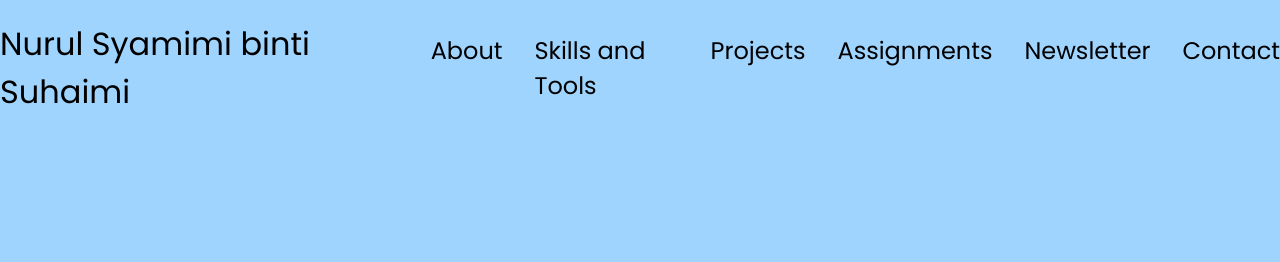
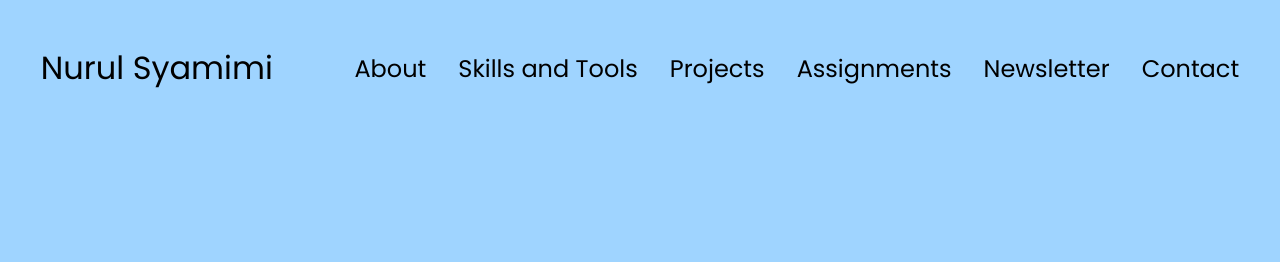
Before and after one commit to Muddoth/portfolio_mimi, a plain HTML site: page index.html in a window 1280 px wide. Shown: the top 262 px of the page. Drawn offline with Linux system fonts and the light colour scheme.

Commit message:
Update index.html

```diff
--- a/index.html
+++ b/index.html
@@ -10,7 +10,7 @@
   </head>
   <body>
     <nav id="desktop-nav">
-      <div class="logo">Nurul Syamimi binti Suhaimi</div>
+      <div class="logo">Nurul Syamimi</div>
       <div>
         <ul class="nav-links">
           <li><a href="#about">About</a></li>
```
